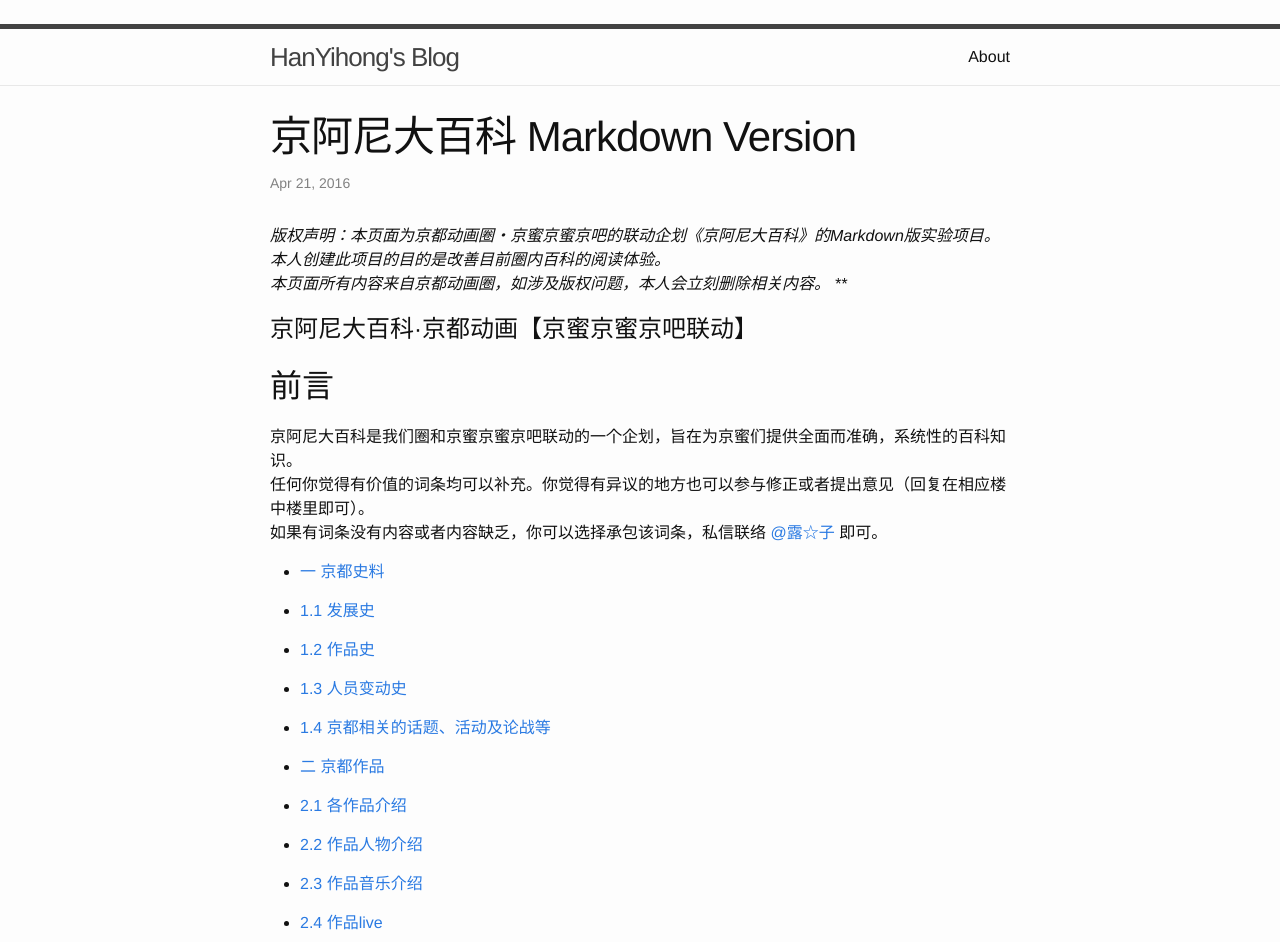
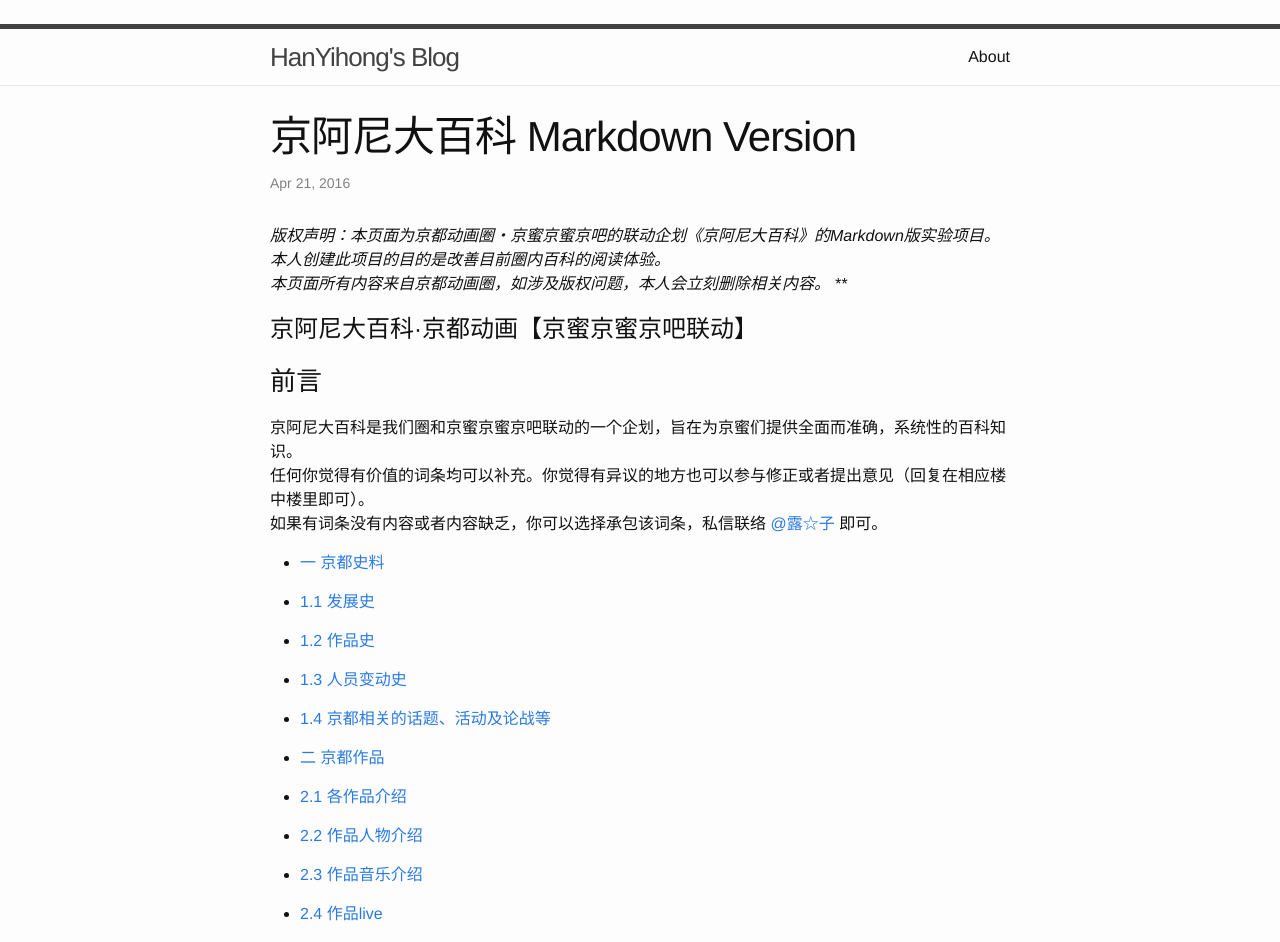
Before and after one commit to Clynie/hanyihong0324.github.io, a Jekyll site: the page built from _posts/2016-04-21-KyoaniWiki.md, in a window 1280 px wide. Shown: the top 942 px of the page. Built offline with Jekyll 4.4.1, drawn with Linux system fonts in a browser that asks for light colours.

Commit message:
improvment

```diff
--- a/_posts/2016-04-21-KyoaniWiki.md
+++ b/_posts/2016-04-21-KyoaniWiki.md
@@ -12,7 +12,7 @@ categories: anime
 
 # 京阿尼大百科·京都动画【京蜜京蜜京吧联动】
 
-## 前言
+### 前言
 
 京阿尼大百科是我们圈和京蜜京蜜京吧联动的一个企划，旨在为京蜜们提供全面而准确，系统性的百科知识。
 任何你觉得有价值的词条均可以补充。你觉得有异议的地方也可以参与修正或者提出意见（回复在相应楼中楼里即可）。
```
